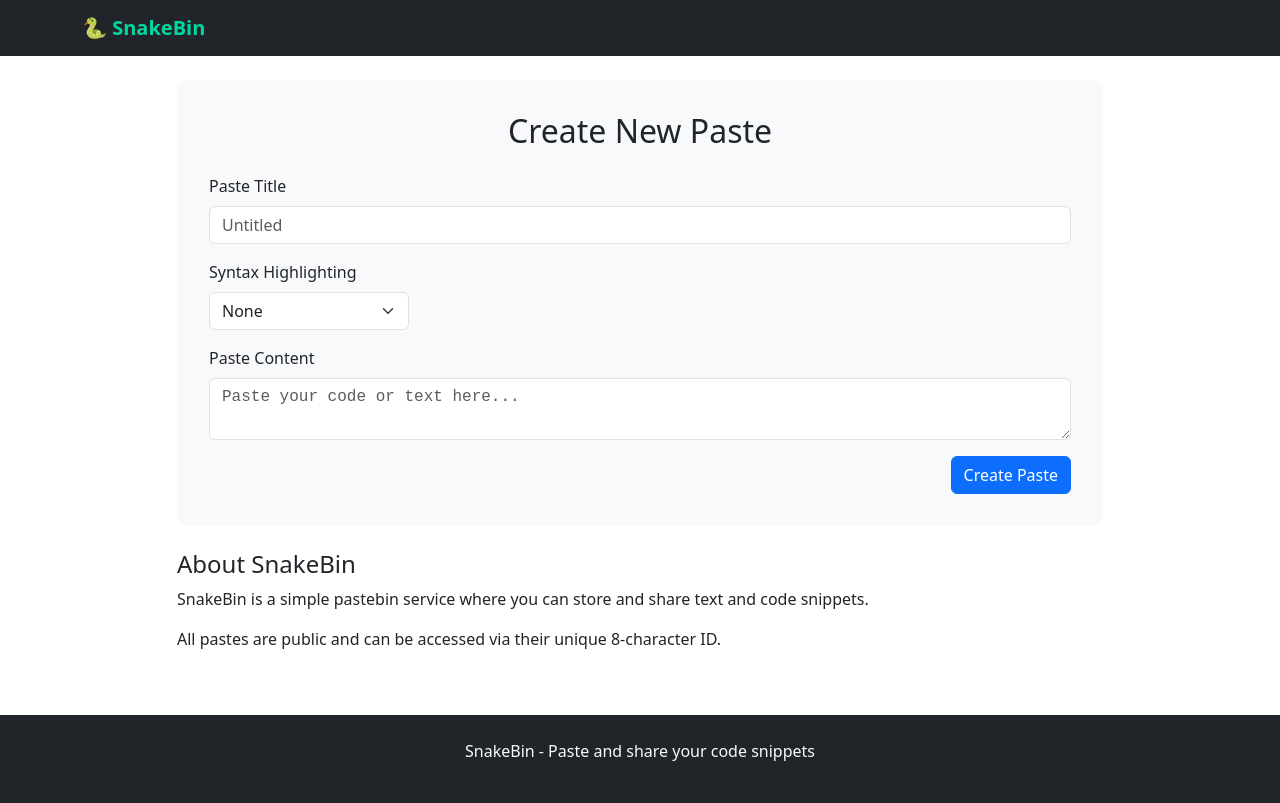
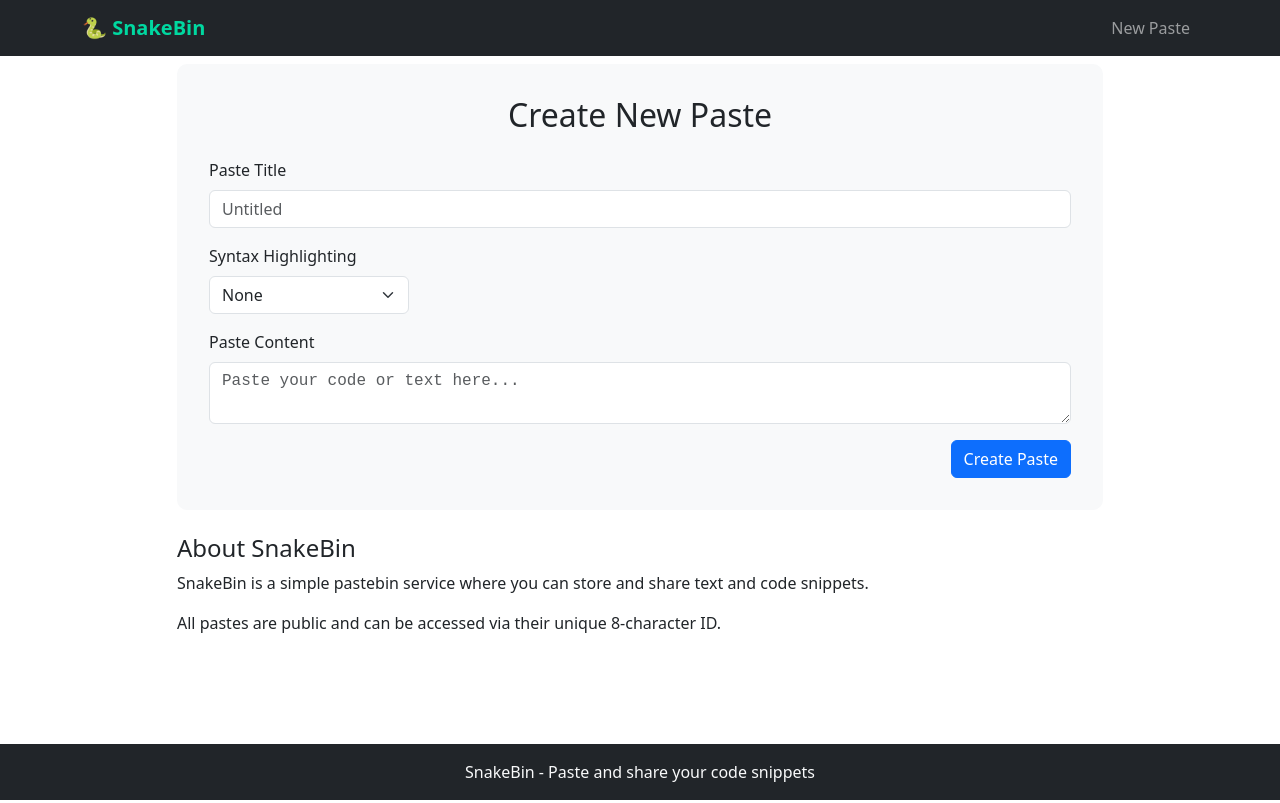
Before and after one commit to mrlima4095/pproxy, a Flask app: page / in a window 1280 px wide. Run offline with Flask 3, Linux system fonts and the light colour scheme; some libraries are stand-ins or nearby versions.

Commit message:
update base.html

```diff
--- a/templates/base.html
+++ b/templates/base.html
@@ -1,5 +1,5 @@
 <!DOCTYPE html>
-<html lang="en">
+<html lang="en" class="h-100">
 <head>
     <meta charset="UTF-8">
     <meta name="viewport" content="width=device-width, initial-scale=1.0">
@@ -23,22 +23,67 @@
             font-family: 'Courier New', monospace;
             min-height: 400px;
         }
+
+        html, body { height: 100%; margin: 0; padding: 0; }
+        body { display: flex; flex-direction: column; min-height: 100vh; }
+
+        .navbar {
+            flex-shrink: 0;
+        }
+
+        .main-content {
+            flex: 1 0 auto;
+            padding: 20px 0;
+        }
+
+        .footer {
+            flex-shrink: 0;
+            width: 100%;
+        }
+
+        /* Ensure content takes full available height */
+        .full-height-content {
+            min-height: calc(100vh - 140px);
+            display: flex;
+            flex-direction: column;
+        }
+
+        .paste-container {
+            flex: 1;
+        }
     </style>
 </head>
-<body>
-    <nav class="navbar navbar-expand-lg navbar-dark bg-dark">
+<body class="d-flex flex-column">
+    <!-- Fixed Header -->
+    <nav class="navbar navbar-expand-lg navbar-dark bg-dark fixed-top">
         <div class="container">
             <a class="navbar-brand" href="{{ url_for('index') }}">🐍 SnakeBin</a>
+            <button class="navbar-toggler" type="button" data-bs-toggle="collapse" data-bs-target="#navbarNav">
+                <span class="navbar-toggler-icon"></span>
+            </button>
+            <div class="collapse navbar-collapse" id="navbarNav">
+                <ul class="navbar-nav ms-auto">
+                    <li class="nav-item">
+                        <a class="nav-link" href="{{ url_for('index') }}">New Paste</a>
+                    </li>
+                </ul>
+            </div>
         </div>
     </nav>
 
-    <div class="container mt-4">
-        {% block content %}{% endblock %}
-    </div>
+    <!-- Main Content -->
+    <main class="main-content mt-5 pt-3">
+        <div class="container full-height-content">
+            <div class="paste-container">
+                {% block content %}{% endblock %}
+            </div>
+        </div>
+    </main>
 
-    <footer class="bg-dark text-light py-4 mt-5">
+    <!-- Fixed Footer -->
+    <footer class="footer bg-dark text-light py-3 mt-auto">
         <div class="container text-center">
-            <p>SnakeBin - Paste and share your code snippets</p>
+            <p class="mb-0">SnakeBin - Paste and share your code snippets</p>
         </div>
     </footer>
 
```
